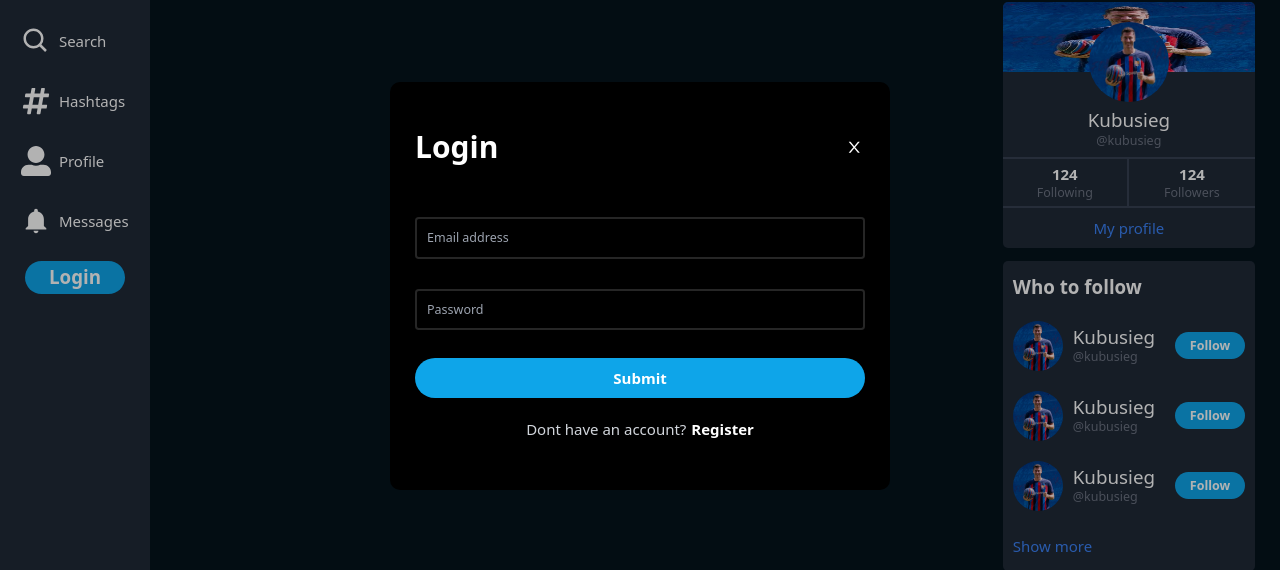
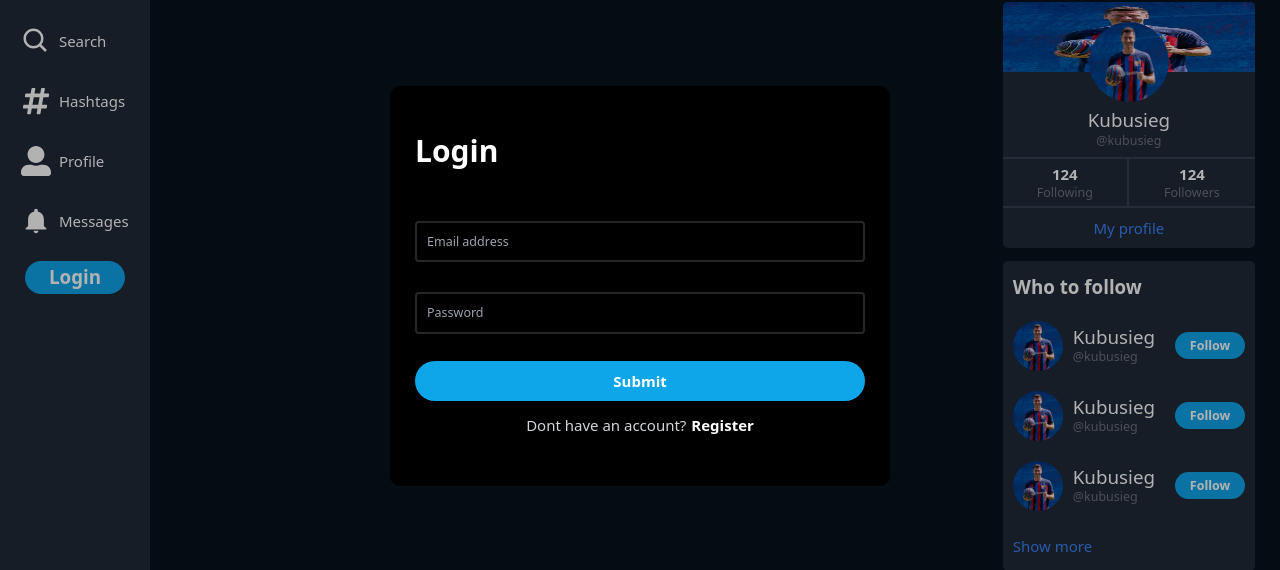
Before and after one commit to k0bek/FooTweet, a Next.js app: page / in a window 1280 px wide. Both pictures are taken after a click on the button "Login". Shown: the part 114-684 px from the top of the page. Built offline with nearby package versions, Linux system fonts and the light colour scheme.

Commit message:
feat: add forms validation

```diff
--- a/components/FormInput.tsx
+++ b/components/FormInput.tsx
@@ -1,8 +1,11 @@
+import { UseFormRegisterReturn } from "react-hook-form";
 interface FormInputProps {
 	placeholder: string;
+	type: string;
+	register?: UseFormRegisterReturn;
 }
 
-const FormInput = ({ placeholder }: FormInputProps) => {
+const FormInput = ({ placeholder, register, type }: FormInputProps) => {
 	return (
 		<input
 			className="
@@ -22,6 +25,8 @@ const FormInput = ({ placeholder }: FormInputProps) => {
     disabled:cursor-not-allowed
     "
 			placeholder={placeholder}
+			type={type}
+			{...register}
 		/>
 	);
 };
--- a/components/modals/LoginModal.tsx
+++ b/components/modals/LoginModal.tsx
@@ -1,19 +1,66 @@
-import Modal from "./Modal";
-import Button from "../Button";
+import { useFormLogin } from "./hooks/useFormLogin";
 import FormInput from "../FormInput";
+import { regexEmail } from "@/constants/regexEmail";
 
-export default function LoginModal() {
+interface LoginModalProps {
+	changeFormHandler: () => void;
+}
+
+export default function LoginModal({ changeFormHandler }: LoginModalProps) {
+	const { handleSubmit, onSubmit, register, errors } = useFormLogin();
+
 	return (
-		<>
+		<form
+			onSubmit={handleSubmit(onSubmit)}
+			className="flex flex-col gap-3 bg-black py-20 px-10 rounded-2xl w-[50rem] relative"
+		>
 			<h1 className="font-bold text-5xl text-white mb-10">Login</h1>
 			<label className="font-medium">Email address</label>
-			<FormInput placeholder="Email address" />
-			{/* <p>{errors.email?.message}</p> */}
+			<FormInput
+				placeholder="Email address"
+				register={register("email", {
+					required: "You need to enter your email.",
+					pattern: {
+						value: regexEmail,
+						message: "This email is invalid.",
+					},
+				})}
+				type="email"
+			/>
+
+			{errors?.email?.message && (
+				<p className="text-white">{errors?.email?.message}</p>
+			)}
 
 			<label className="font-medium">Password</label>
-			<FormInput placeholder="Password" />
+			<FormInput
+				placeholder="Password"
+				register={register("password", {
+					required: "You need to enter your password.",
+				})}
+				type="password"
+			/>
 
-			<Button className="mt-8 py-4 text-2xl ">Submit</Button>
-		</>
+			{errors?.password?.message && (
+				<p className="text-white">{errors?.password?.message}</p>
+			)}
+
+			<input
+				className="mt-8 py-4 text-2xl rounded-full bg-sky-500 text-white font-bold cursor-pointer"
+				name="Submit"
+				type="submit"
+				value="Submit"
+			/>
+
+			<p className="text-gray-300 text-[1.5rem] text-center mt-2">
+				Dont have an account?
+				<span
+					className="text-white font-semibold cursor-pointer ml-2"
+					onClick={changeFormHandler}
+				>
+					Register
+				</span>
+			</p>
+		</form>
 	);
 }
--- a/components/modals/Modal.tsx
+++ b/components/modals/Modal.tsx
@@ -2,6 +2,8 @@ import React, { useState } from "react";
 import LoginModal from "./LoginModal";
 import RegisterModal from "./RegisterModal";
 import { AiOutlineClose } from "react-icons/ai";
+import { useFormRegister } from "./hooks/useFormRegister";
+import { useFormLogin } from "./hooks/useFormLogin";
 
 interface ModalProps {
 	isLoginForm: boolean;
@@ -16,9 +18,7 @@ const Modal = ({
 	changeModalVisibilityHandler,
 }: ModalProps) => {
 	return (
-		<div className="absolute top-0 left-0 w-full h-full bg-black bg-opacity-30 flex items-center justify-center z-10 px-5">
-			<form className="flex flex-col gap-3 bg-black py-20 px-10 rounded-2xl w-[50rem] relative">
-				{isLoginForm ? <LoginModal /> : <RegisterModal />}
+		<div className="absolute top-0 left-0 w-full h-full bg-black bg-opacity-30 flex flex-col items-center justify-center z-10 px-5">
 			<button>
 				<AiOutlineClose
 					className="text-white absolute text-4xl right-10 top-[5.4rem] hover:bg-gray-500 hover:rounded-full p-1 transition-all"
@@ -26,16 +26,11 @@ const Modal = ({
 				/>
 			</button>
 
-				<p className="text-gray-300 text-[1.5rem] text-center mt-2">
-					{isLoginForm ? "Dont have an account?" : "Already have an account?"}
-					<span
-						className="text-white font-semibold cursor-pointer ml-2"
-						onClick={changeFormHandler}
-					>
-						{isLoginForm ? "Register" : "Login "}
-					</span>
-				</p>
-			</form>
+			{isLoginForm ? (
+				<LoginModal changeFormHandler={changeFormHandler} />
+			) : (
+				<RegisterModal changeFormHandler={changeFormHandler} />
+			)}
 		</div>
 	);
 };
--- a/components/modals/RegisterModal.tsx
+++ b/components/modals/RegisterModal.tsx
@@ -1,22 +1,91 @@
-import Modal from "./Modal";
-import Button from "../Button";
 import FormInput from "../FormInput";
+import { regexEmail } from "@/constants/regexEmail";
+import { useFormRegister } from "./hooks/useFormRegister";
+import { useForm } from "react-hook-form";
+import { type } from "os";
 
-export default function RegisterModal() {
+interface RegisterModalProps {
+	changeFormHandler: () => void;
+}
+
+export default function RegisterModal({
+	changeFormHandler,
+}: RegisterModalProps) {
+	const { handleSubmit, onSubmit, register, errors } = useFormRegister();
+	const { watch } = useForm();
+
 	return (
-		<>
+		<form
+			onSubmit={handleSubmit(onSubmit)}
+			className="flex flex-col gap-3 bg-black py-20 px-10 rounded-2xl w-[50rem] relative"
+		>
 			<h1 className="font-bold text-5xl text-white mb-10">Register</h1>
 			<label className="font-medium">Email address</label>
-			<FormInput placeholder="Email address" />
-			{/* <p>{errors.email?.message}</p> */}
+			<FormInput
+				placeholder="Email address"
+				register={register("email", {
+					required: "You need to enter your email.",
+					pattern: {
+						value: regexEmail,
+						message: "This email is invalid.",
+					},
+				})}
+				type="email"
+			/>
+			{errors?.email?.message && (
+				<p className="text-white">{errors.email.message}</p>
+			)}
 
 			<label className="font-medium">Password</label>
-			<FormInput placeholder="Password" />
+			<FormInput
+				placeholder="Password"
+				register={register("password", {
+					required: "You need to enter your password.",
+					minLength: {
+						value: 7,
+						message: "Your password is too short.",
+					},
+				})}
+				type="password"
+			/>
+			{errors?.password?.message && (
+				<p className="text-white">{errors?.password?.message}</p>
+			)}
 
 			<label className="font-medium">Repeat password</label>
-			<FormInput placeholder="Repeat password" />
+			<FormInput
+				placeholder="Repeat password"
+				register={register("repeatPassword", {
+					required: "You need to repeat your password.",
+					validate: (val: string) => {
+						if (watch("password") != val) {
+							return "Your passwords do no match";
+						}
+					},
+				})}
+				type="password"
+			/>
 
-			<Button className="mt-8 py-4 text-2xl ">Submit</Button>
-		</>
+			{errors?.repeatPassword?.message && (
+				<p className="text-white">{errors?.repeatPassword?.message}</p>
+			)}
+
+			<input
+				className="mt-8 py-4 text-2xl rounded-full bg-sky-500 text-white font-bold cursor-pointer"
+				name="Submit"
+				type="submit"
+				value="Submit"
+			/>
+
+			<p className="text-gray-300 text-[1.5rem] text-center mt-2">
+				Already have an account?
+				<span
+					className="text-white font-semibold cursor-pointer ml-2"
+					onClick={changeFormHandler}
+				>
+					Login
+				</span>
+			</p>
+		</form>
 	);
 }
--- /dev/null
+++ b/components/modals/hooks/useFormLogin.tsx
@@ -0,0 +1,26 @@
+import { useForm } from "react-hook-form";
+
+export const useFormLogin = () => {
+	const {
+		register,
+		handleSubmit,
+		formState: { errors },
+		getValues,
+		setError,
+	} = useForm({
+		defaultValues: {
+			email: "",
+			password: "",
+		},
+		mode: "onTouched",
+		criteriaMode: "all",
+	});
+
+	const onSubmit = async () => {
+		const { email, password } = getValues();
+
+		console.log(email);
+	};
+
+	return { onSubmit, register, handleSubmit, errors };
+};
--- /dev/null
+++ b/components/modals/hooks/useFormRegister.tsx
@@ -0,0 +1,25 @@
+import { useForm } from "react-hook-form";
+
+export const useFormRegister = () => {
+	const {
+		register,
+		handleSubmit,
+		formState: { errors },
+		getValues,
+		setError,
+	} = useForm({
+		defaultValues: {
+			email: "",
+			password: "",
+			repeatPassword: "",
+		},
+		mode: "onTouched",
+		criteriaMode: "all",
+	});
+
+	const onSubmit = async () => {
+		const { email, password, repeatPassword } = getValues();
+	};
+
+	return { onSubmit, register, handleSubmit, errors, getValues, setError };
+};
--- /dev/null
+++ b/constants/regexEmail.tsx
@@ -0,0 +1,2 @@
+export const regexEmail =
+	/^[a-z0-9!#$%&'*+/=?^_`{|}~-]+(?:\.[a-z0-9!#$%&'*+/=?^_`{|}~-]+)*@(?:[a-z0-9](?:[a-z0-9-]*[a-z0-9])?\.)+[a-z0-9](?:[a-z0-9-]*[a-z0-9])?$/;
```
Also changed, not shown: pages/api/auth/[...nextauth].tsx (added). Lines whose indentation alone changed are shown as unchanged.
